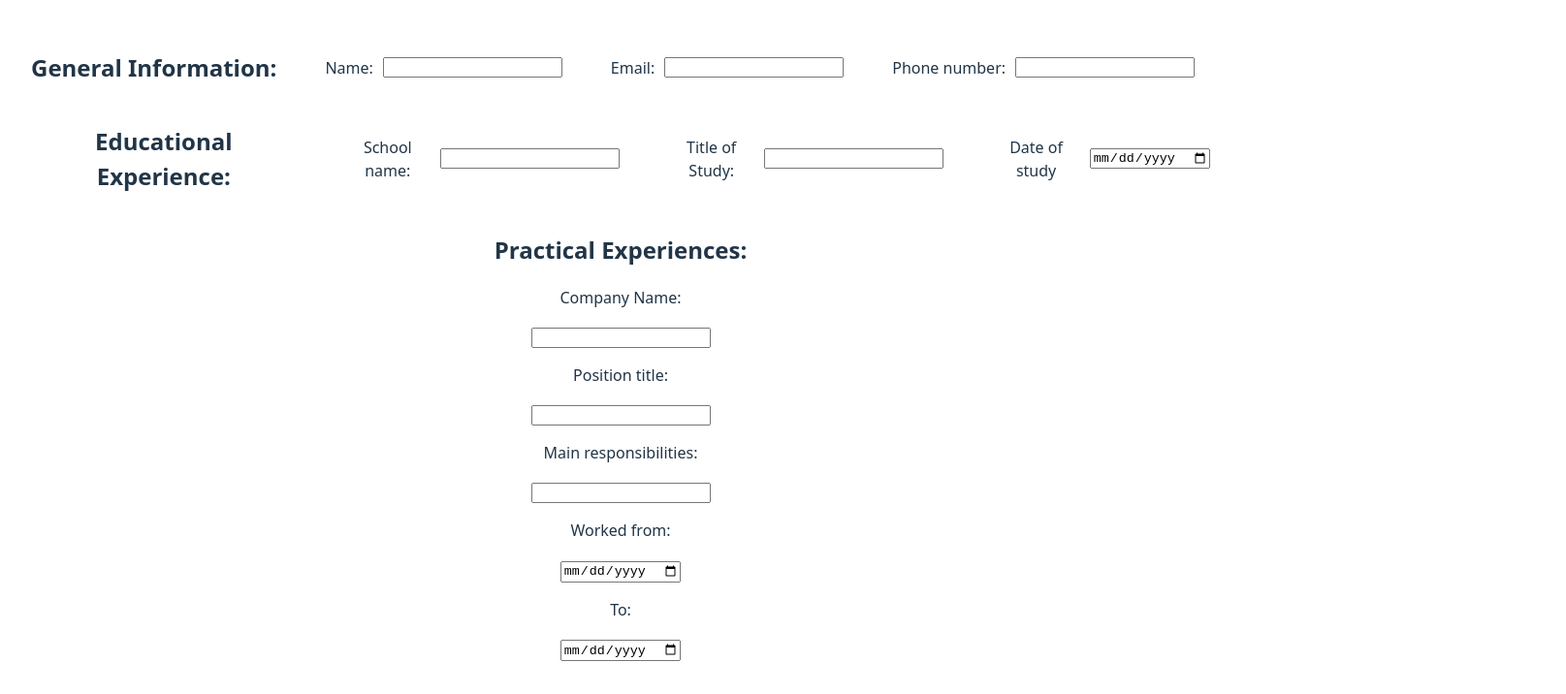
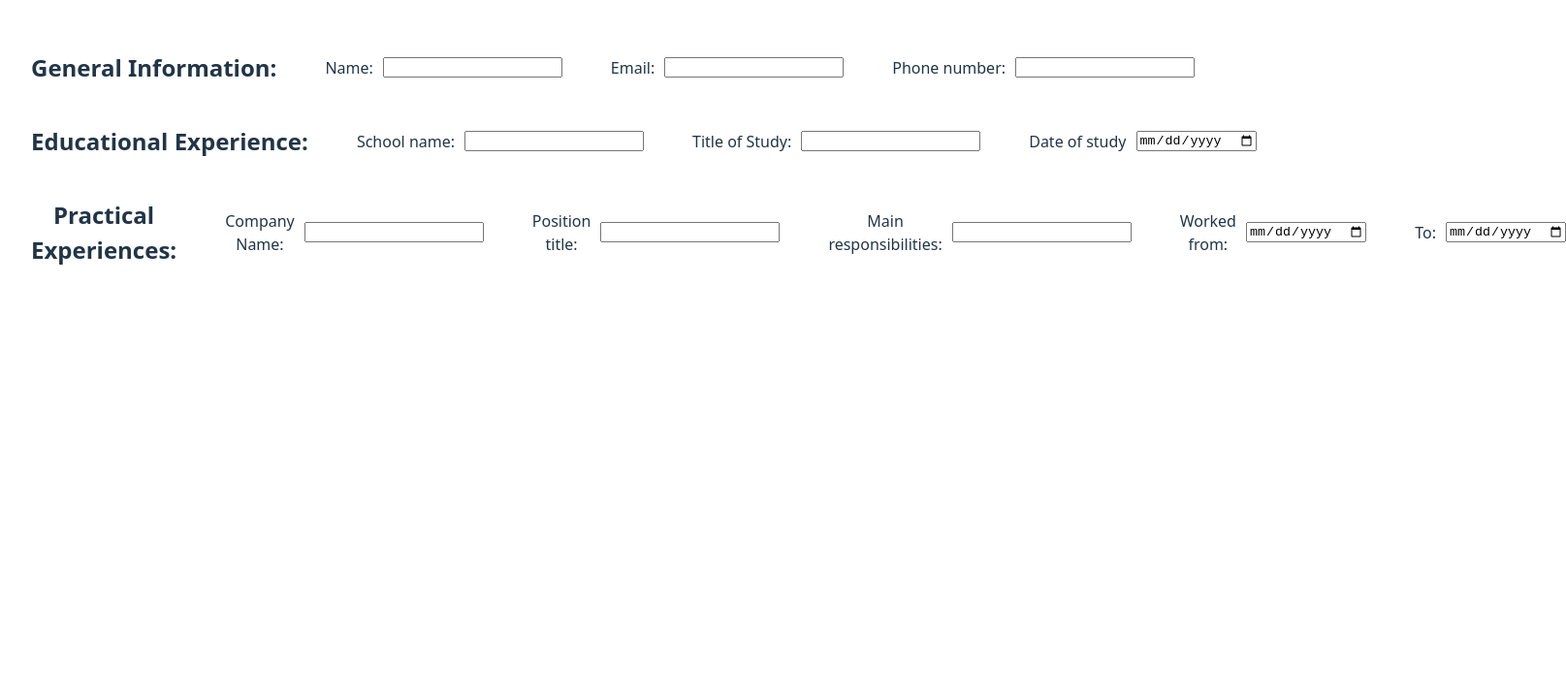
Before and after one commit to Vincde/Project-CV-Application, a React (Vite) app: page / in a window 1280 px wide. Shown: the top 716 px of the page at 97% size, 1615 px wide, since content can reach past the window. Built offline with nearby package versions, Linux system fonts and the light colour scheme.

Commit message:
feat: add css file for practical component on the same style of the other input elements

```diff
--- a/src/Practical.jsx
+++ b/src/Practical.jsx
@@ -1,3 +1,5 @@
+import './practical.css';
+
 function Practical({practice, setPractice}) {
 
     function handleChange(type, e) {
@@ -20,7 +22,7 @@ function Practical({practice, setPractice}) {
 
 
     return(
-        <div>
+        <div className='practical'>
             <h2>Practical Experiences: </h2>
             <div>
                 <p>Company Name: </p>
--- /dev/null
+++ b/src/practical.css
@@ -0,0 +1,11 @@
+.practical{
+    display: flex;
+    gap: 50px;
+
+}
+
+.practical > div {
+    display: flex;
+    align-items: center;
+    gap:10px;
+}
```
